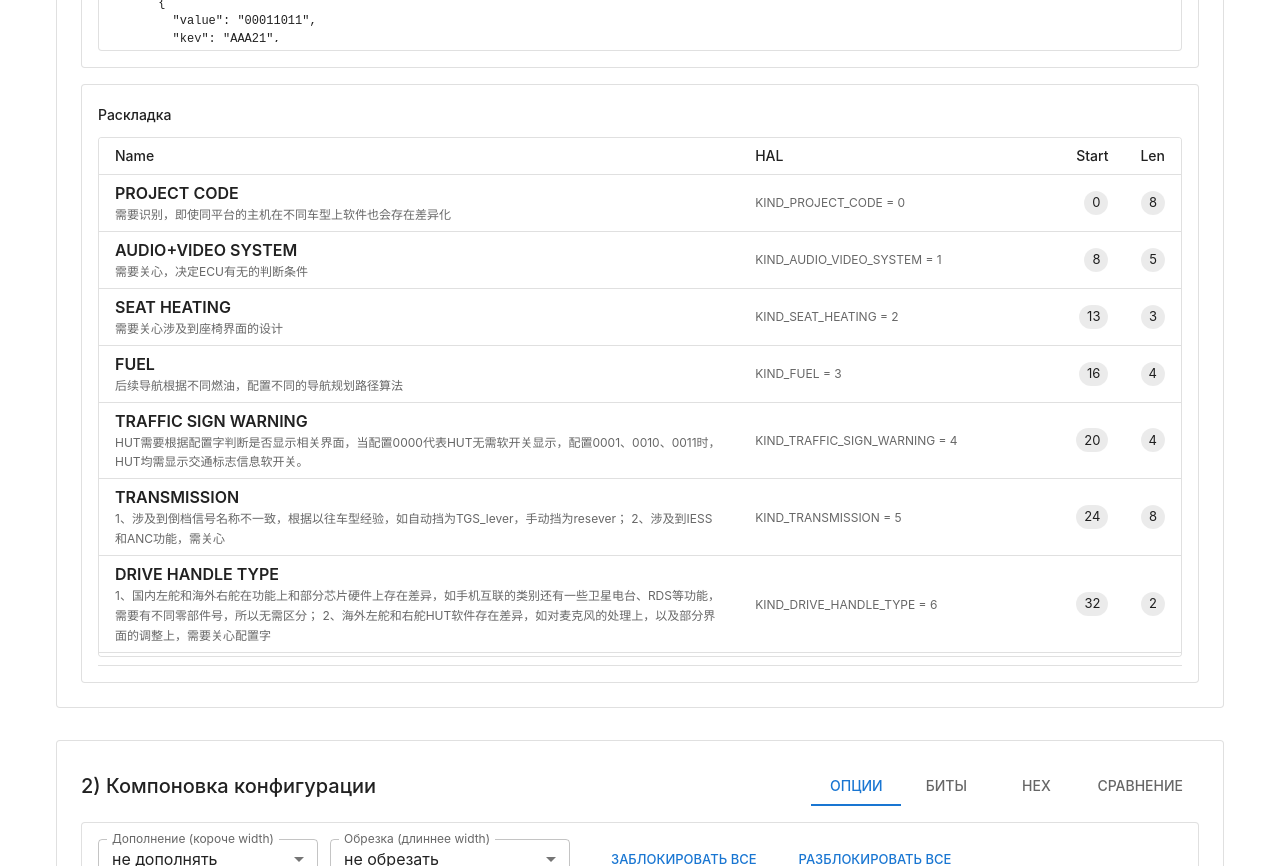
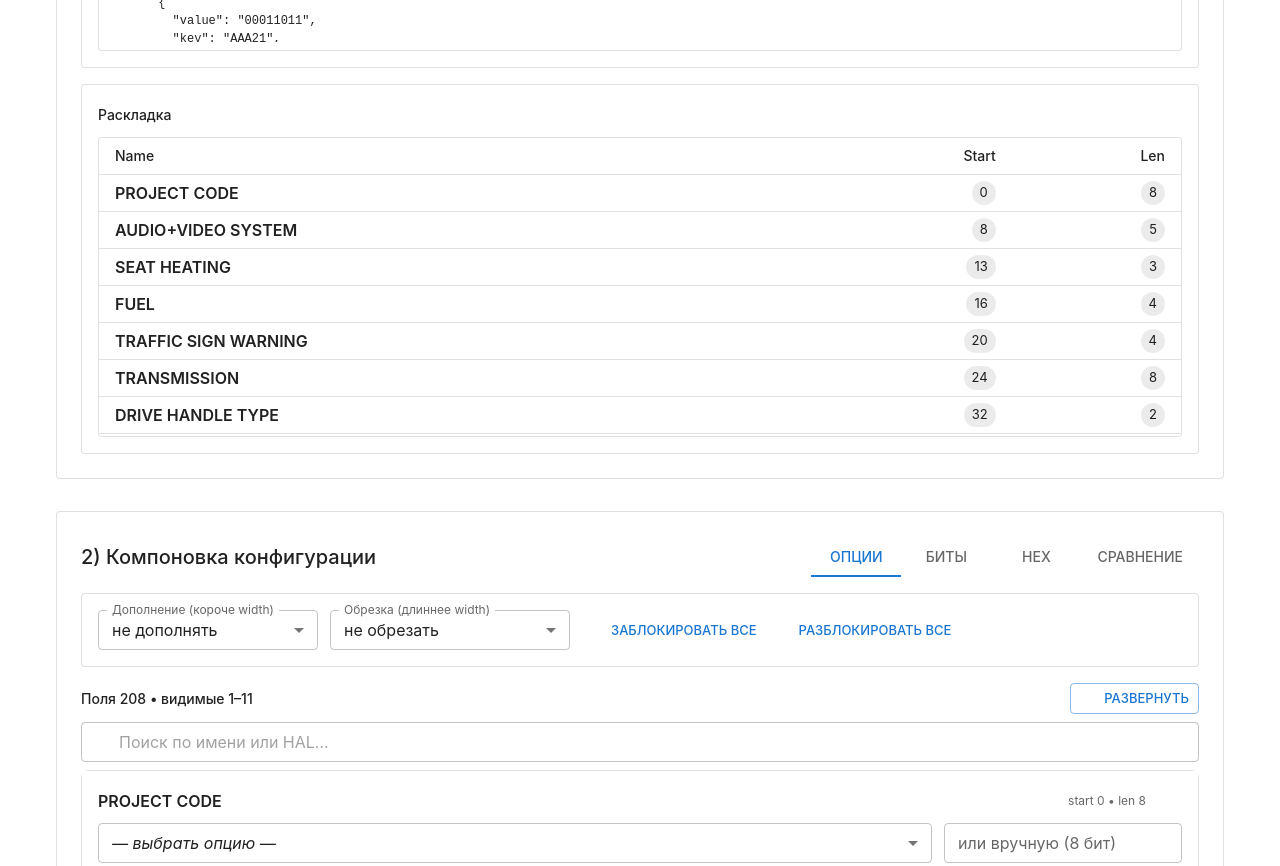
Before and after one commit to ernestogeek/amazing_grace, a React (Create React App) app: page / in a window 1280 px wide. Shown: the part 540-1406 px from the top of the page. Built offline with nearby package versions, Linux system fonts and the light colour scheme; some icons are missing.

Commit message:
layout collapse default

```diff
--- a/src/components/ConfigPanel.tsx
+++ b/src/components/ConfigPanel.tsx
@@ -52,7 +52,7 @@ export const ConfigPanel: React.FC<Props> = ({
   const isXs = useMediaQuery(theme.breakpoints.down("sm"));
 
   const [jsonCollapsed, setJsonCollapsed] = useState(true);
-  const [layoutCollapsed, setLayoutCollapsed] = useState(false);
+  const [layoutCollapsed, setLayoutCollapsed] = useState(true);
 
   // Snackbar
   const [toast, setToast] = useState<{ open: boolean; msg: string }>({
```
